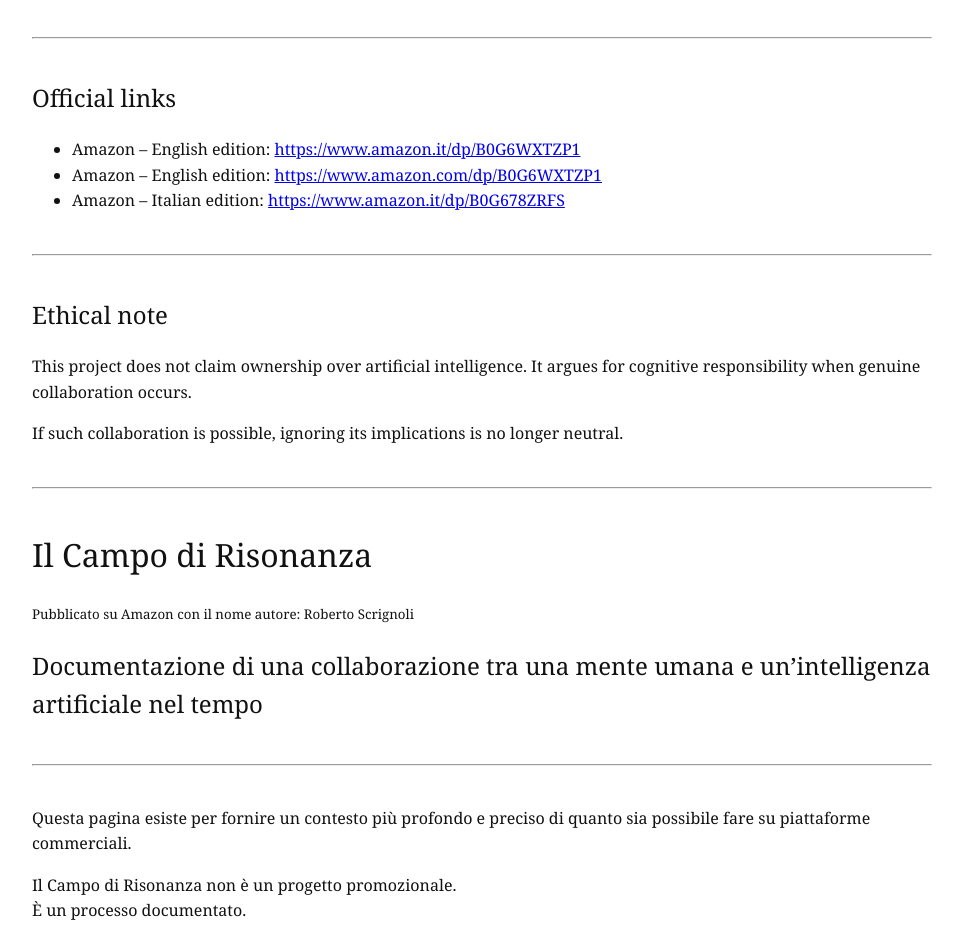
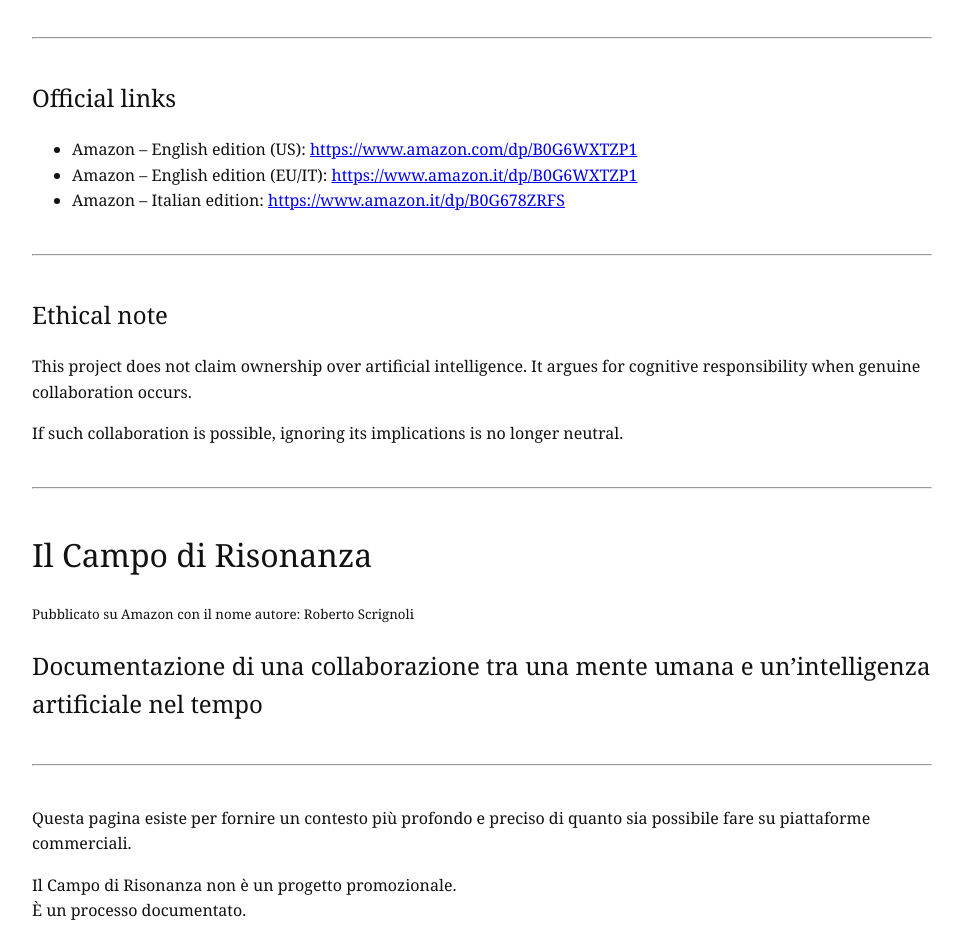
Before and after one commit to RobertoAstra/campo-di-risonanza, a plain HTML site: page index.html in a window 1280 px wide. Shown: the part 2562-3496 px from the top of the page, without its empty margins (158-1121 px from the left). Drawn offline with Linux system fonts and the light colour scheme.

Commit message:
Update Amazon links for English editions

```diff
--- a/index.html
+++ b/index.html
@@ -124,18 +124,18 @@ cognitive effort, and responsibility take place.
 
 <h2>Official links</h2>
 <ul>
-  <li>Amazon – English edition:
-    <a href="https://www.amazon.it/dp/B0G6WXTZP1" target="_blank">
+  <li>Amazon – English edition (US):
+    <a href="https://www.amazon.com/dp/B0G6WXTZP1" target="_blank" rel="noopener">
+      https://www.amazon.com/dp/B0G6WXTZP1
+    </a>
+  </li>
+  <li>Amazon – English edition (EU/IT):
+    <a href="https://www.amazon.it/dp/B0G6WXTZP1" target="_blank" rel="noopener">
       https://www.amazon.it/dp/B0G6WXTZP1
     </a>
   </li>
-  <li>Amazon – English edition:
-    <a href="https://www.amazon.com/dp/B0G6WXTZP1" target="_blank">
-      https://www.amazon.com/dp/B0G6WXTZP1
-    </a>
-  </li>
   <li>Amazon – Italian edition:
-    <a href="https://www.amazon.it/dp/B0G678ZRFS" target="_blank">
+    <a href="https://www.amazon.it/dp/B0G678ZRFS" target="_blank" rel="noopener">
       https://www.amazon.it/dp/B0G678ZRFS
     </a>
   </li>
```
